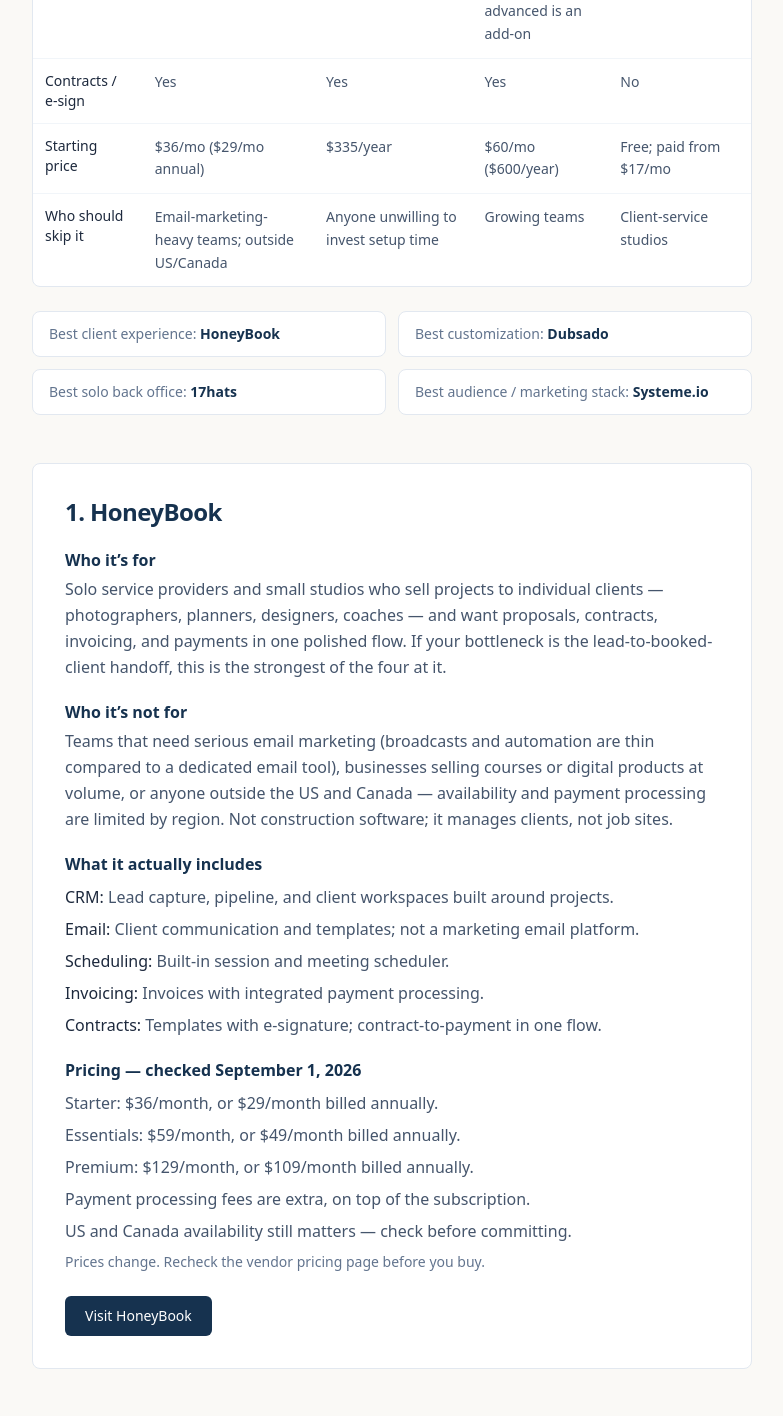
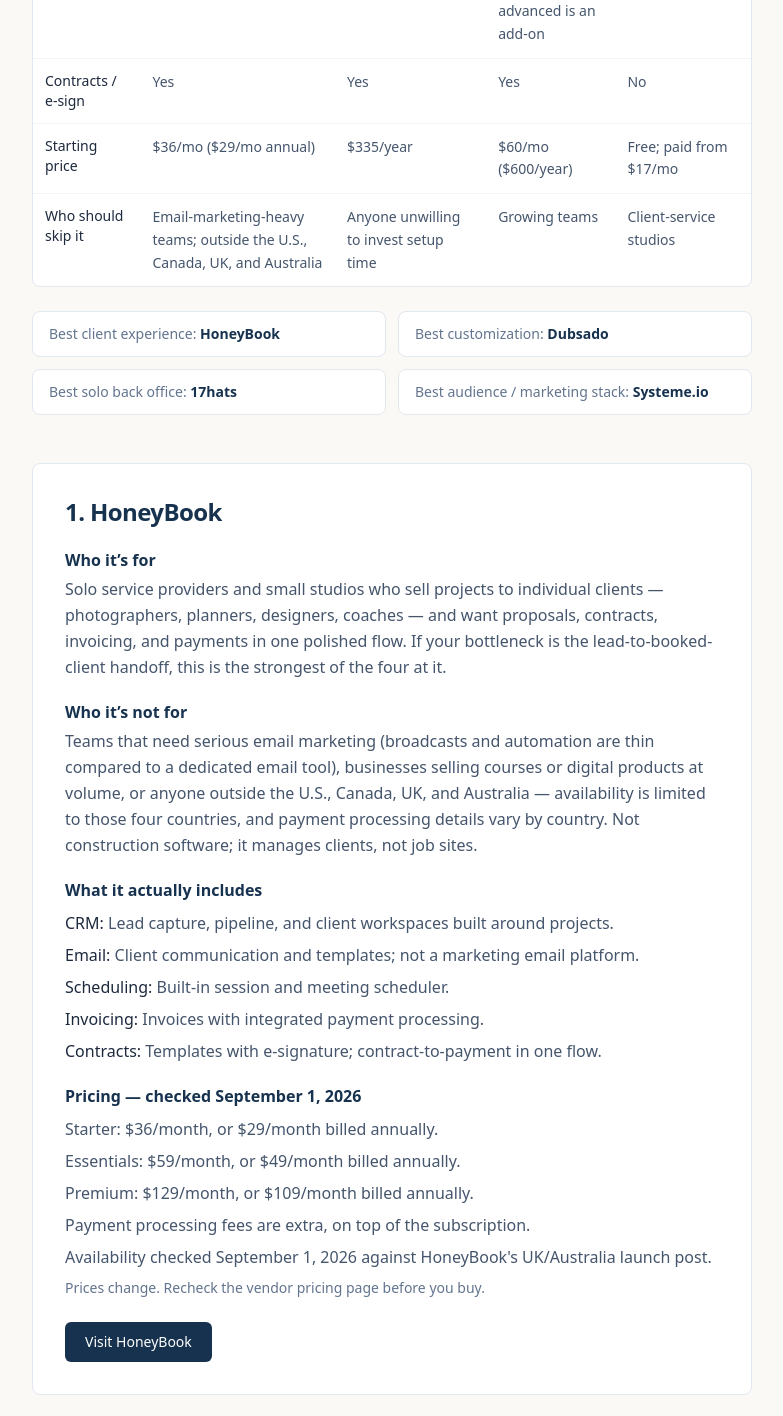
Before and after one commit to mephilli1986/whichstackfits, a Next.js app: page /compare/all-in-one in a window 1280 px wide. Shown: the part 823-2239 px from the top of the page, without its empty margins (248-1031 px from the left). Built offline with nearby package versions, Linux system fonts and the light colour scheme.

Commit message:
Update HoneyBook availability to US Canada UK Australia

```diff
--- a/app/compare/all-in-one/page.tsx
+++ b/app/compare/all-in-one/page.tsx
@@ -26,7 +26,7 @@
     forWho:
       "Solo service providers and small studios who sell projects to individual clients — photographers, planners, designers, coaches — and want proposals, contracts, invoicing, and payments in one polished flow. If your bottleneck is the lead-to-booked-client handoff, this is the strongest of the four at it.",
     notFor:
-      "Teams that need serious email marketing (broadcasts and automation are thin compared to a dedicated email tool), businesses selling courses or digital products at volume, or anyone outside the US and Canada — availability and payment processing are limited by region. Not construction software; it manages clients, not job sites.",
+      "Teams that need serious email marketing (broadcasts and automation are thin compared to a dedicated email tool), businesses selling courses or digital products at volume, or anyone outside the U.S., Canada, UK, and Australia — availability is limited to those four countries, and payment processing details vary by country. Not construction software; it manages clients, not job sites.",
     includes: [
       { label: "CRM", note: "Lead capture, pipeline, and client workspaces built around projects." },
       { label: "Email", note: "Client communication and templates; not a marketing email platform." },
@@ -39,7 +39,7 @@
       "Essentials: $59/month, or $49/month billed annually.",
       "Premium: $129/month, or $109/month billed annually.",
       "Payment processing fees are extra, on top of the subscription.",
-      "US and Canada availability still matters — check before committing.",
+      "Availability checked September 1, 2026 against HoneyBook's UK/Australia launch post.",
     ],
   },
   {
@@ -191,7 +191,7 @@
               ],
               [
                 "Who should skip it",
-                "Email-marketing-heavy teams; outside US/Canada",
+                "Email-marketing-heavy teams; outside the U.S., Canada, UK, and Australia",
                 "Anyone unwilling to invest setup time",
                 "Growing teams",
                 "Client-service studios",
```
